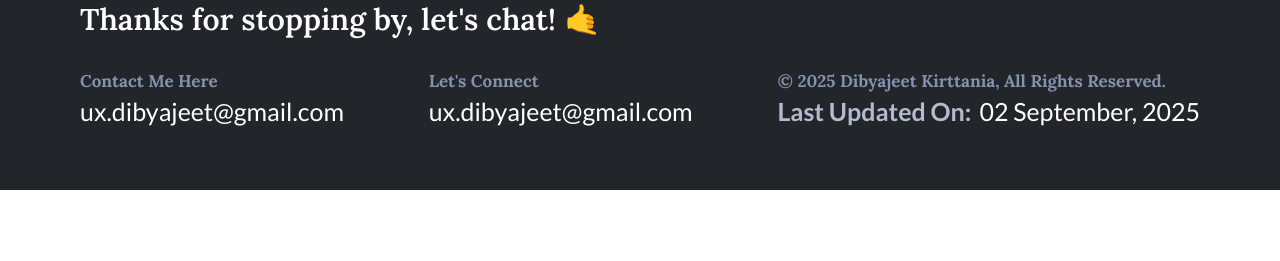
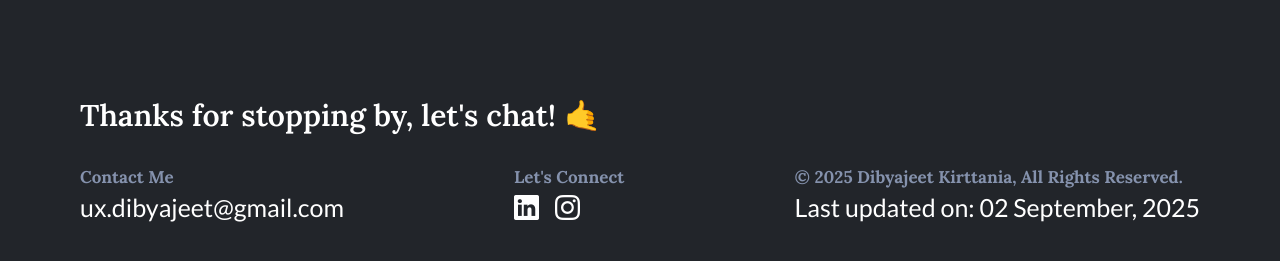
Before and after one commit to dibyajeetk/react-convert-dibyajeet-dot-in, a React (Vite) app: page / in a window 1280 px wide. Shown: the part 925-1186 px from the top of the page. Before the commit the page ends 1115 px from the top, so only its background shows below. Built offline with nearby package versions, Linux system fonts and the light colour scheme.

Commit message:
feat: footer design closed!

```diff
--- a/src/components/Footer.jsx
+++ b/src/components/Footer.jsx
@@ -5,20 +5,37 @@ function Footer() {
       <h2 className="thanks-footer">Thanks for stopping by, let's chat! 🤙</h2>
       <div className="footer-details">
         <span className="footer-group">
-          <p className="footer-small-headers">Contact Me here</p>
-          <p className="footer-copy">ux.dibyajeet@gmail.com</p>
+          <p className="footer-small-headers">Contact Me</p>
+          <a href="mailto:ux.dibyajeet@gmail.com" className="footer-copy">
+            ux.dibyajeet@gmail.com
+          </a>
         </span>
         <span className="footer-group">
           <p className="footer-small-headers">Let's Connect</p>
-          <p className="footer-copy">ux.dibyajeet@gmail.com</p>
+          <span className="icon-holder">
+            <a
+              href="https://www.linkedin.com/in/dibyajeetk/"
+              target="_blank"
+              rel="noopener noreferrer"
+              aria-label="LinkedIn profile"
+            >
+              <i className="bi bi-linkedin footer-icon"></i>
+            </a>
+            <a
+              href="https://www.instagram.com/97ronen/"
+              target="_blank"
+              rel="noopener noreferrer"
+              aria-label="LinkedIn profile"
+            >
+              <i className="bi bi-instagram footer-icon"></i>
+            </a>
+          </span>
         </span>
         <span className="footer-group">
           <p className="footer-small-headers">
             &copy; 2025 Dibyajeet Kirttania, all rights reserved.
           </p>
-          <p className="footer-copy">
-            <span className="emphasis">Last updated on:</span>02 September, 2025
-          </p>
+          <p className="footer-copy">Last updated on: 02 September, 2025</p>
         </span>
       </div>
     </footer>
--- a/src/css/Footer.css
+++ b/src/css/Footer.css
@@ -38,4 +38,25 @@ footer > h2 {
 
 .footer-copy {
   font-size: var(--font-size-l);
+  color: var(--text-color-primary);
+  text-decoration: none;
 }
+
+.footer-group > a:hover {
+  color: var(--brand-blue-300);
+}
+
+.footer-icon {
+  font-size: var(--font-size-l);
+  color: var(--text-color-primary);
+}
+
+.footer-icon:hover {
+  color: var(--brand-blue-300);
+}
+
+.icon-holder {
+  display: flex;
+  flex-direction: row;
+  gap: 1rem;
+}
--- a/src/css/Home.css
+++ b/src/css/Home.css
@@ -59,6 +59,7 @@
   margin-top: var(--spacing-xl);
   margin-left: 5rem;
   margin-right: 5rem;
+  margin-bottom: var(--spacing-xl);
   height: auto;
   overflow-x: hidden;
   display: grid;
```
